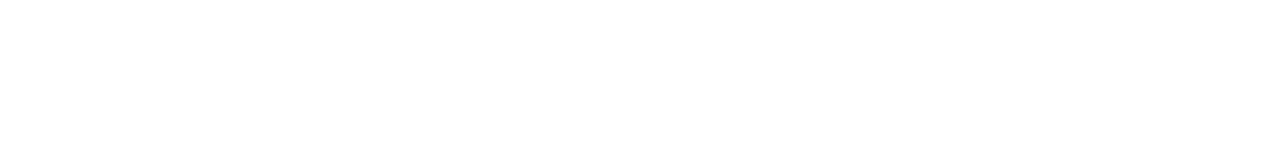
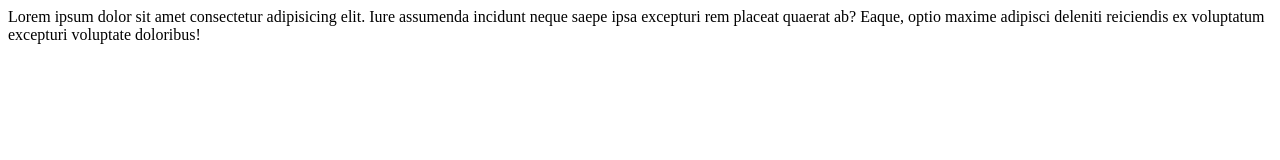
Before and after one commit to nirveren/header_footer, a plain HTML site: page index.html in a window 1280 px wide. Drawn offline with Linux system fonts and the light colour scheme.

Commit message:
First Commit

```diff
--- a/index.html
+++ b/index.html
@@ -7,6 +7,6 @@
     <title>Document</title>
 </head>
 <body>
-
+<div>Lorem ipsum dolor sit amet consectetur adipisicing elit. Iure assumenda incidunt neque saepe ipsa excepturi rem placeat quaerat ab? Eaque, optio maxime adipisci deleniti reiciendis ex voluptatum excepturi voluptate doloribus!</div>
 </body>
 </html>
```
